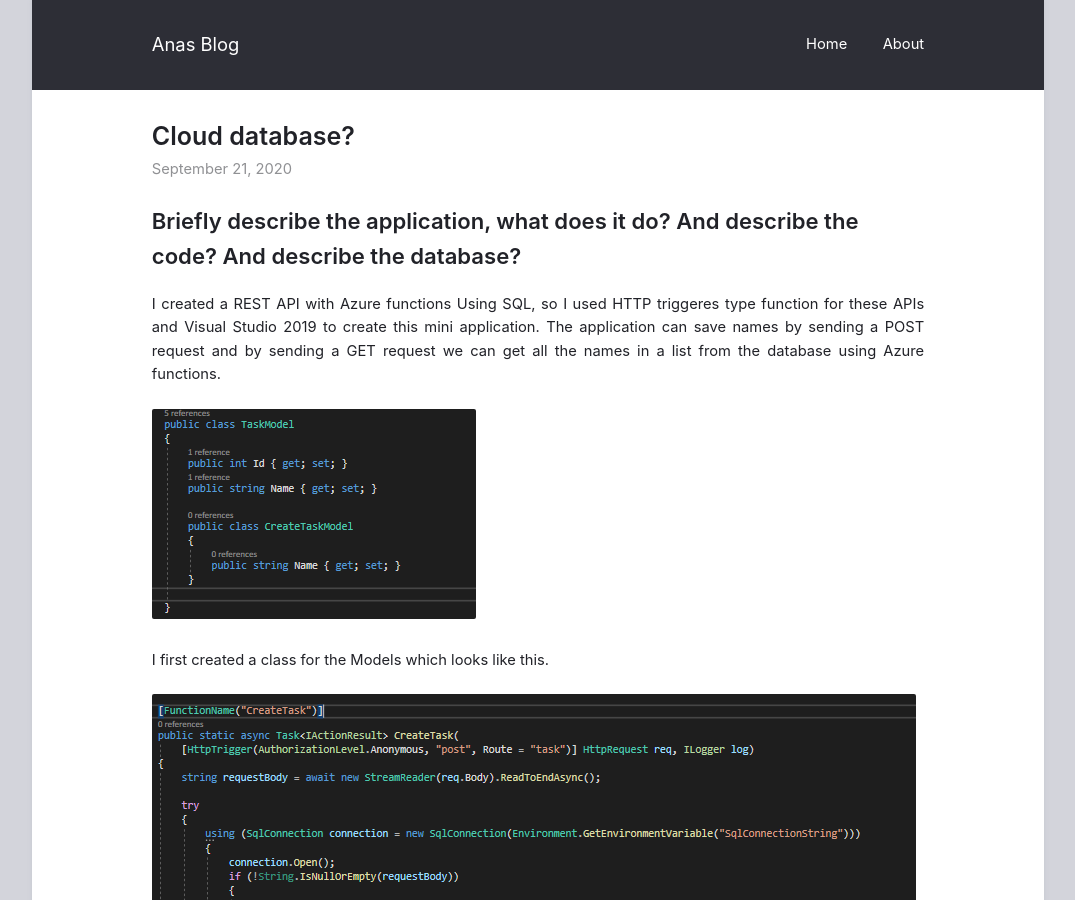
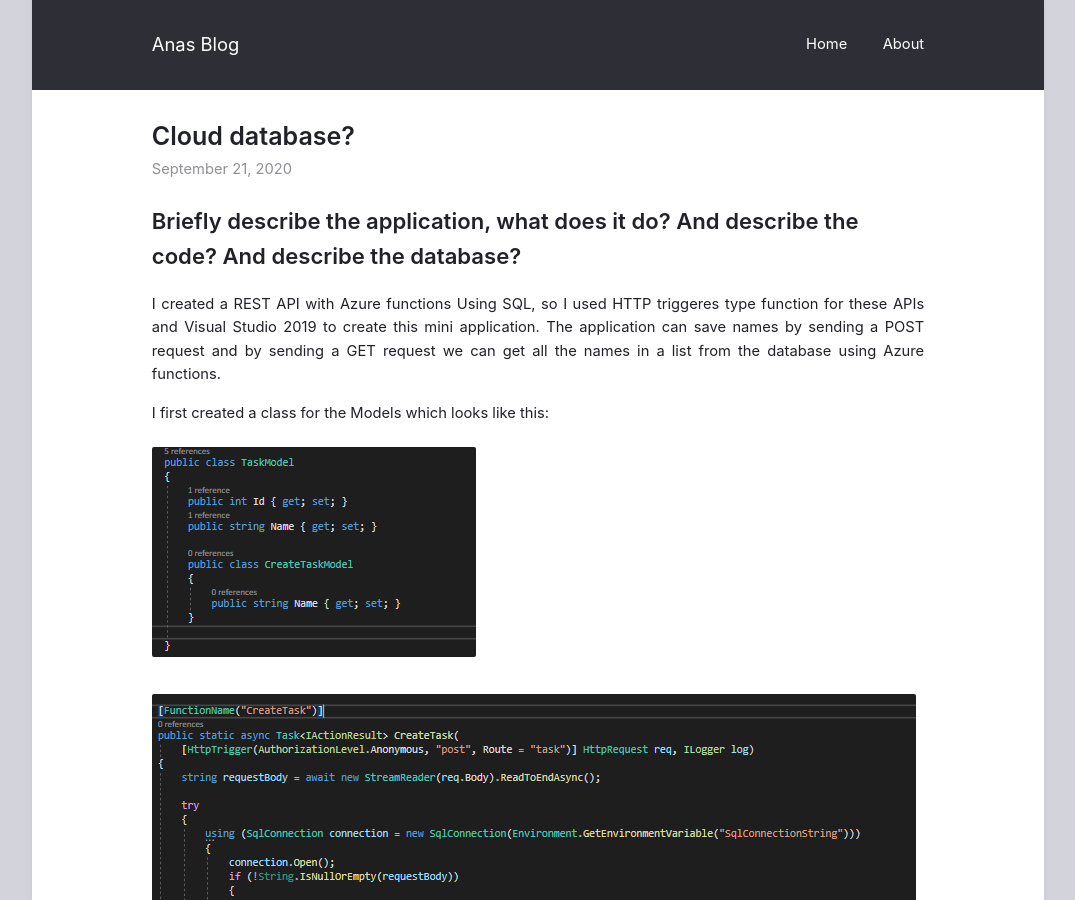
Before and after one commit to ItsAnass/ItsAnass.github.io, a Jekyll site: the page built from _posts/2020-09-21-Cloud-database.md, in a window 1280 px wide and 900 px high. Shown: the whole window, without its empty margins (102-1177 px from the left). Built offline with Jekyll 4.4.1, drawn with Linux system fonts in a browser that asks for light colours.

```diff
--- a/_posts/2020-09-21-Cloud-database.md
+++ b/_posts/2020-09-21-Cloud-database.md
@@ -8,9 +8,11 @@ layout: post
 I created a REST API with Azure functions Using SQL, so I used HTTP triggeres type function for these APIs and Visual Studio 2019 to create this mini application.
 The application can save names by sending a POST request and by sending a GET request we can get all the names in a list from the database using Azure functions.
 
+I first created a class for the Models which looks like this:
+
 ![Models](https://github.com/ItsAnass/ItsAnass.github.io/blob/main/assets/Images/Database%20cloud/ModelsClass%202021-09-21%20183319.png?raw=true)
 
-I first created a class for the Models which looks like this.
+
 
 ![CreateFunc](https://github.com/ItsAnass/ItsAnass.github.io/blob/main/assets/Images/Database%20cloud/CreateFunction%202021-09-21%20183438.png?raw=true)
 ![ReturnDataFunc](https://github.com/ItsAnass/ItsAnass.github.io/blob/main/assets/Images/Database%20cloud/ReturnAllTasksFunction%202021-09-21%20183503.png?raw=true)
```
